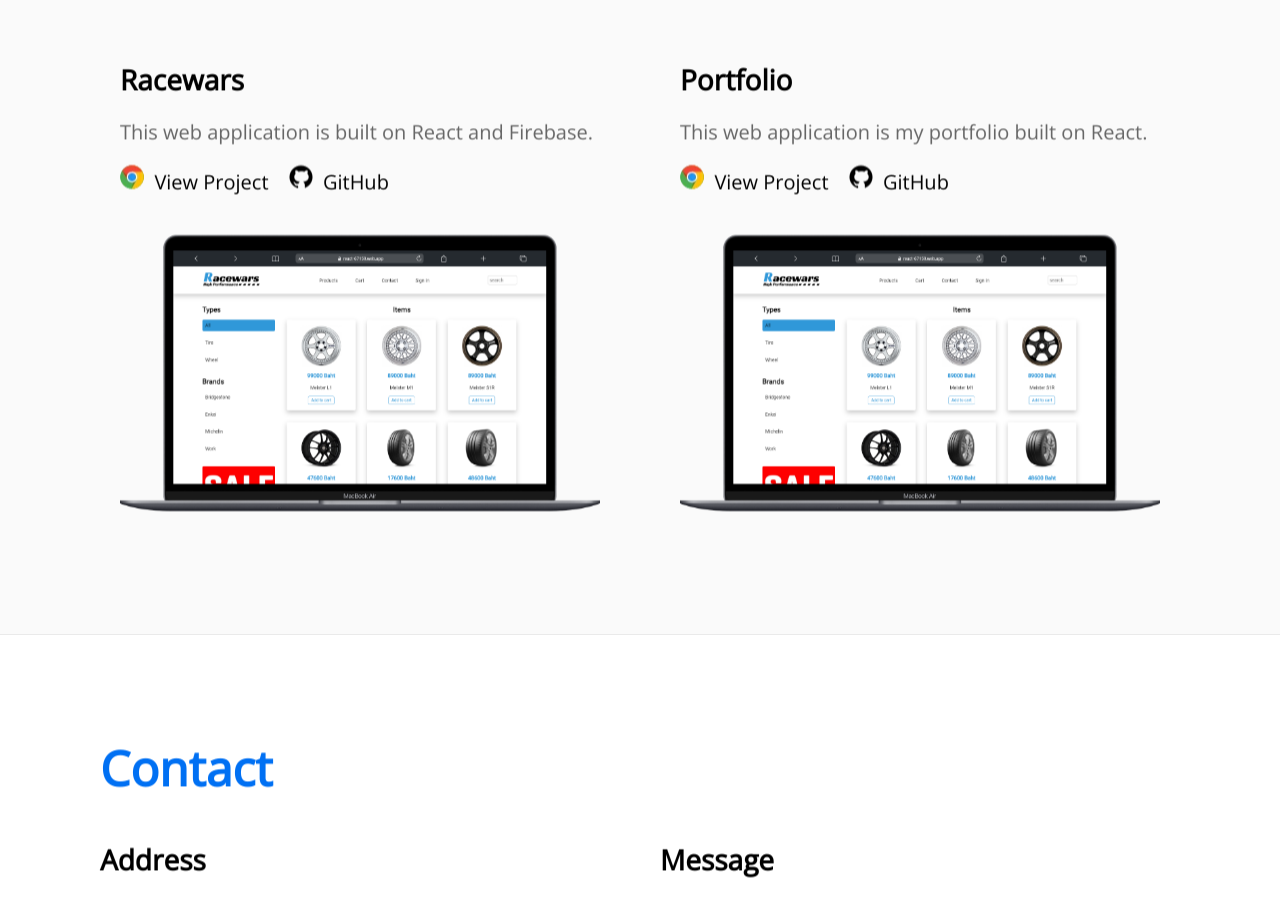
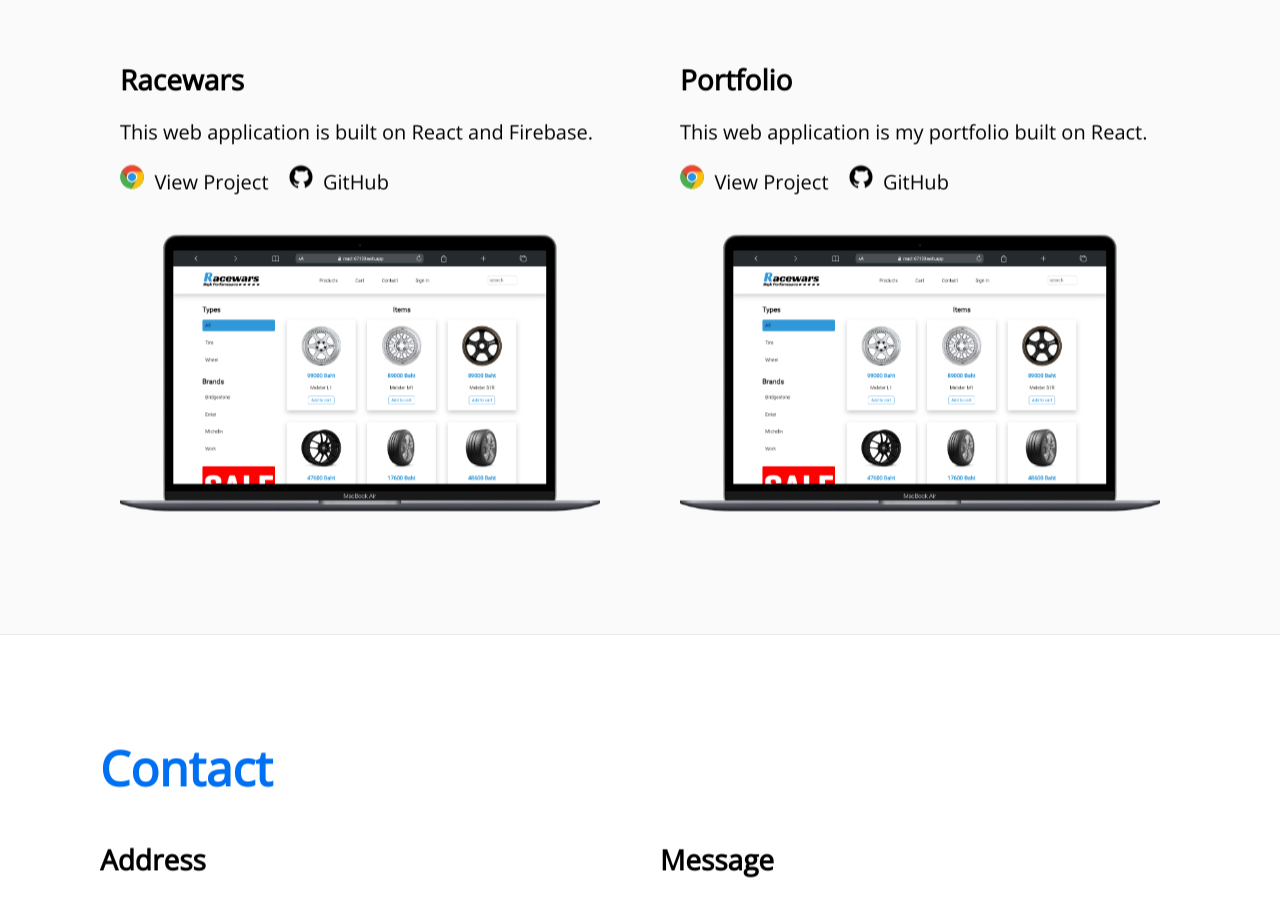
Before and after one commit to mawin-pyk/Portfolio, a React (Create React App) app: page / in a window 1280 px wide. Shown: the part 2439-3341 px from the top of the page. Built offline with nearby package versions, Linux system fonts and the light colour scheme.

Commit message:
Edit project color

```diff
--- a/src/App.css
+++ b/src/App.css
@@ -11,6 +11,7 @@
     --gray: #666666;
     --white: #ffffff;
     --blue: #0070f3;
+    --secondary-blue: #85beff;
     --red: #df4759;
     --border: #eaeaea;
     --background: #fafafa;
--- a/src/components/Project.js
+++ b/src/components/Project.js
@@ -14,13 +14,13 @@
                     <div className="project-content-row">
                         <div className="project__image">
                             <h2>Racewars</h2>
-                            <p className="text-effect">This web application is built on React and Firebase.</p>
-                            <a className="link-effect" href="#project">
+                            <p>This web application is built on React and Firebase.</p>
+                            <a href="#project">
                                 <img src={chrome} alt="" />
                                 &nbsp;
                                 View Project
                             </a>
-                            <a className="link-effect" href="#project">
+                            <a href="#project">
                                 <img src={github} alt="" />
                                 &nbsp;
                                 GitHub
@@ -29,13 +29,13 @@
                         </div>
                         <div className="project__image">
                             <h2>Portfolio</h2>
-                            <p className="text-effect">This web application is my portfolio built on React.</p>
-                            <a className="link-effect" href="#project">
+                            <p>This web application is my portfolio built on React.</p>
+                            <a href="#project">
                                 <img src={chrome} alt="" />
                                 &nbsp;
                                 View Project
                             </a>
-                            <a className="link-effect" href="#project">
+                            <a href="#project">
                                 <img src={github} alt="" />
                                 &nbsp;
                                 GitHub
--- a/src/styles/project.css
+++ b/src/styles/project.css
@@ -30,21 +30,12 @@
     padding: 20px;
     box-sizing: border-box;
     border-radius: 5px;
-    transition: all 0.3s;
+    transition: background-color 0.3s;
     overflow: hidden;
 }
 
 .project__image:hover {
-    color: var(--white);
-    background-color: var(--black);
-}
-
-.project__image:hover .text-effect {
-    color: var(--white);
-}
-
-.project__image:hover .link-effect {
-    color: var(--white);
+    background-color: var(--secondary-blue);
 }
 
 .project__image:hover .image-effect {
@@ -56,15 +47,12 @@
     font-size: 2.4rem;
 }
 
-.text-effect {
+.project__image p {
     margin-bottom: 20px;
-    color: var(--gray);
-    transition: color 0.3s;
 }
 
-.link-effect {
+.project__image a {
     margin-right: 20px;
-    transition: color 0.3s;
 }
 
 .image-effect {
```
